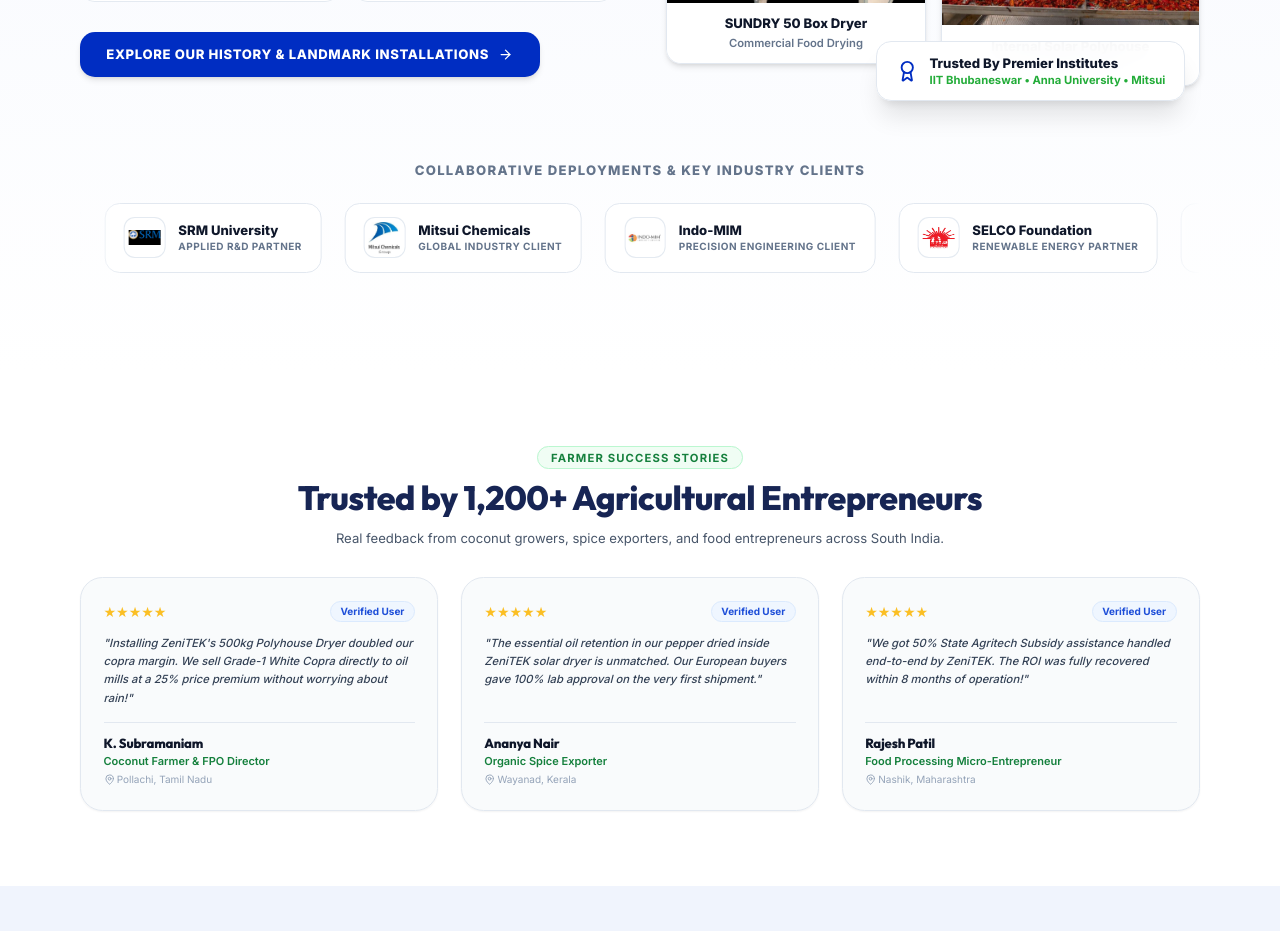
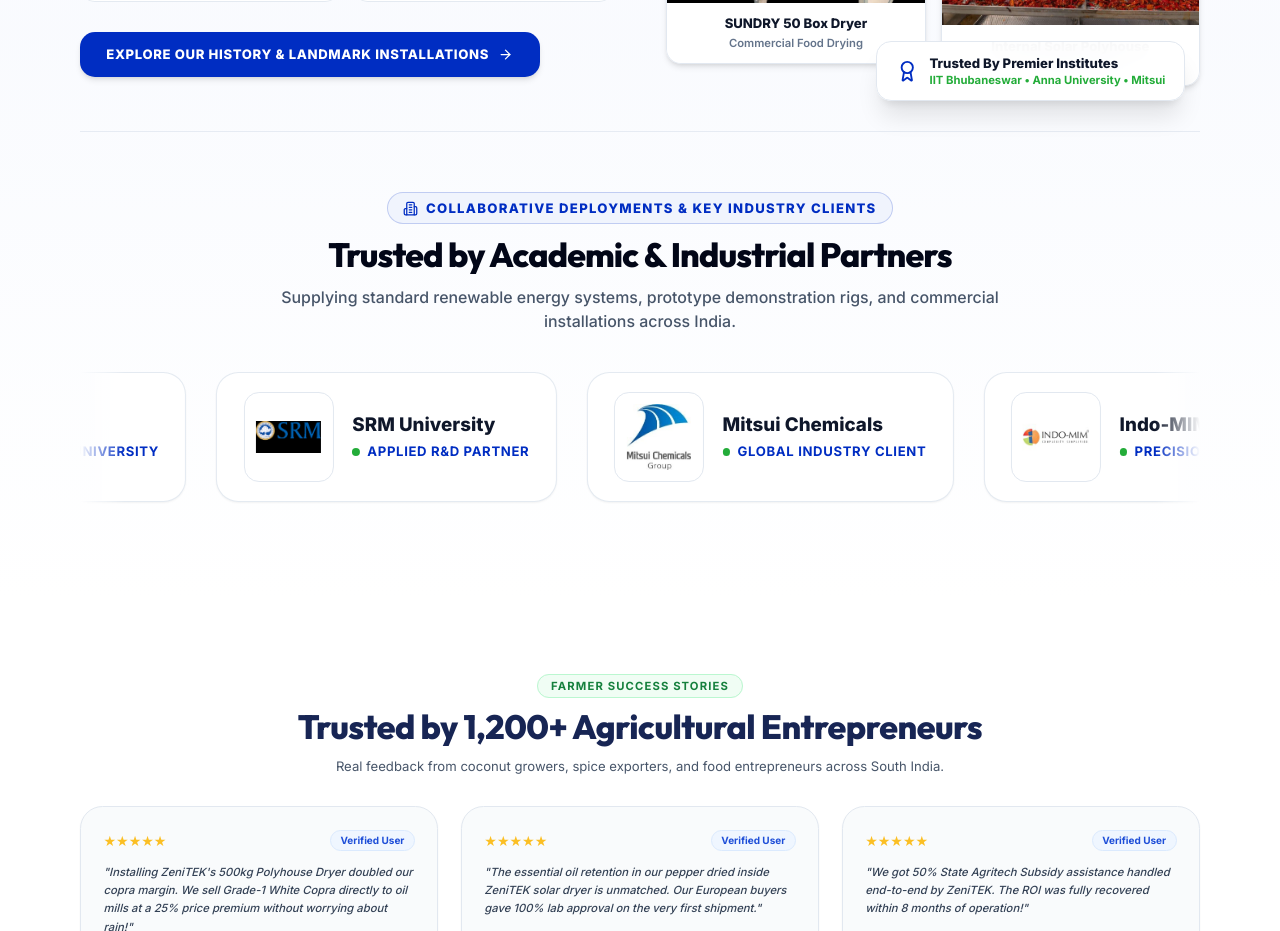
Before and after one commit to SATHISH-WEBDEVBER/ZeniTEK, a React (Vite) app in the folder frontend/: page / in a window 1280 px wide. Shown: the part 5380-6311 px from the top of the page. Built offline with nearby package versions, Linux system fonts and the light colour scheme; no server answers; the HTML template or start-up script is replaced by a standard one.

Commit message:
feat: add HomePage component and global index stylesheet

```diff
--- a/frontend/src/index.css
+++ b/frontend/src/index.css
@@ -473,7 +473,7 @@
   align-items: center;
   width: max-content;
   will-change: transform;
-  animation: clientMarqueeScroll 28s linear infinite;
+  animation: clientMarqueeScroll 32s linear infinite;
 }
 
 .client-marquee-container:hover .client-marquee-track,
--- a/frontend/src/pages/HomePage.jsx
+++ b/frontend/src/pages/HomePage.jsx
@@ -8,7 +8,7 @@ import { workingPrincipleSteps } from '../data/zenitekBrochureData';
 import { useLanguage } from '../context/LanguageContext';
 import {
   Sun, ShieldCheck, Award, ArrowRight, Play, CheckCircle2, TrendingUp, Zap, ChevronRight, ChevronLeft, MapPin, Search, Sprout, Wind, Droplets, Cpu, Shield, Sparkles,
-  ChevronDown, ChevronUp, Eye
+  ChevronDown, ChevronUp, Eye, Building2, GraduationCap
 } from 'lucide-react';
 
 export default function HomePage({ onOpenQuoteModal, onOpenDetailModal }) {
@@ -618,20 +618,29 @@ export default function HomePage({ onOpenQuoteModal, onOpenDetailModal }) {
           </div>
 
           {/* Institutional Partner Logos Infinite Horizontal Marquee */}
-          <div className="pt-8">
-            <div className="text-center text-xs sm:text-sm font-black text-slate-500 uppercase tracking-widest pb-4">
-              Collaborative Deployments & Key Industry Clients
+          <div className="pt-12 sm:pt-16 border-t border-slate-200/80">
+            {/* Proper Section Header */}
+            <div className="text-center max-w-4xl mx-auto space-y-3 pb-8">
+              <span className="text-xs sm:text-sm font-black text-[#002DC2] uppercase tracking-widest bg-[#F0F4FD] border border-[#002DC2]/20 px-4 py-1.5 rounded-full inline-flex items-center shadow-xs">
+                <Building2 className="w-4 h-4 mr-2 text-[#002DC2]" /> COLLABORATIVE DEPLOYMENTS & KEY INDUSTRY CLIENTS
+              </span>
+              <h3 className="text-2xl sm:text-3xl lg:text-4xl font-black text-slate-950 tracking-tight">
+                Trusted by Academic & Industrial Partners
+              </h3>
+              <p className="text-sm sm:text-base lg:text-lg text-slate-600 font-medium max-w-3xl mx-auto">
+                Supplying standard renewable energy systems, prototype demonstration rigs, and commercial installations across India.
+              </p>
             </div>
 
             {/* Infinite Horizontal Running Marquee (Stops on hover only) */}
-            <div className="client-marquee-container">
-              <div className="client-marquee-track gap-4 sm:gap-6 pr-4 sm:pr-6">
+            <div className="client-marquee-container py-3">
+              <div className="client-marquee-track gap-6 sm:gap-8 pr-6 sm:pr-8">
                 {[...clientPartners, ...clientPartners].map((client, idx) => (
                   <div
                     key={`${client.name}-${idx}`}
-                    className="flex items-center space-x-3.5 px-5 py-3.5 bg-white rounded-2xl border border-slate-200 shadow-xs hover:shadow-lg hover:border-[#002DC2] hover:scale-102 transition-all shrink-0 select-none group cursor-pointer"
+                    className="flex items-center space-x-5 px-6 py-4.5 sm:px-7 sm:py-5 bg-white rounded-2xl sm:rounded-3xl border border-slate-200/90 shadow-sm hover:shadow-xl hover:border-[#002DC2] hover:scale-102 transition-all shrink-0 select-none group cursor-pointer"
                   >
-                    <div className="w-11 h-11 rounded-xl bg-white border border-slate-200/90 flex items-center justify-center p-1 shrink-0 overflow-hidden shadow-2xs group-hover:border-[#002DC2]/40 transition-colors">
+                    <div className="w-20 h-20 sm:w-24 sm:h-24 rounded-2xl bg-white border border-slate-200 shadow-xs p-2.5 sm:p-3 flex items-center justify-center shrink-0 overflow-hidden group-hover:border-[#002DC2]/40 transition-colors">
                       <img
                         src={client.logo}
                         alt={client.name}
@@ -639,12 +648,13 @@ export default function HomePage({ onOpenQuoteModal, onOpenDetailModal }) {
                         loading="lazy"
                       />
                     </div>
-                    <div className="text-left">
-                      <div className="text-sm font-black text-slate-900 group-hover:text-[#002DC2] transition-colors whitespace-nowrap">
+                    <div className="text-left min-w-0">
+                      <div className="text-lg sm:text-xl font-black text-slate-900 group-hover:text-[#002DC2] transition-colors whitespace-nowrap">
                         {client.name}
                       </div>
-                      <div className="text-[10px] text-slate-500 font-bold uppercase tracking-wider whitespace-nowrap">
-                        {client.type}
+                      <div className="text-xs sm:text-sm text-[#002DC2] font-bold uppercase tracking-wider whitespace-nowrap mt-1 flex items-center">
+                        <span className="w-2 h-2 rounded-full bg-[#23AC39] mr-2 inline-block shrink-0"></span>
+                        <span>{client.type}</span>
                       </div>
                     </div>
                   </div>
```
